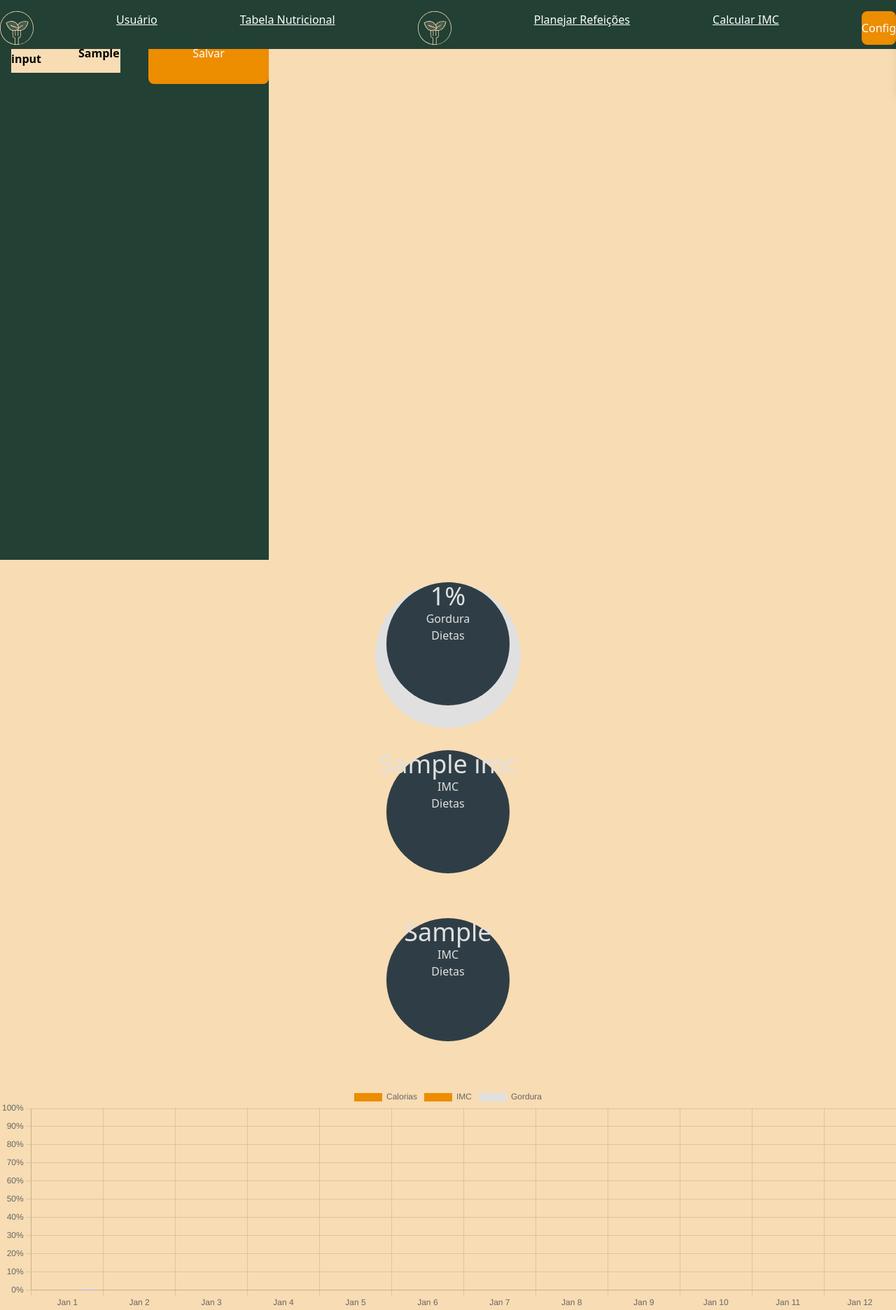
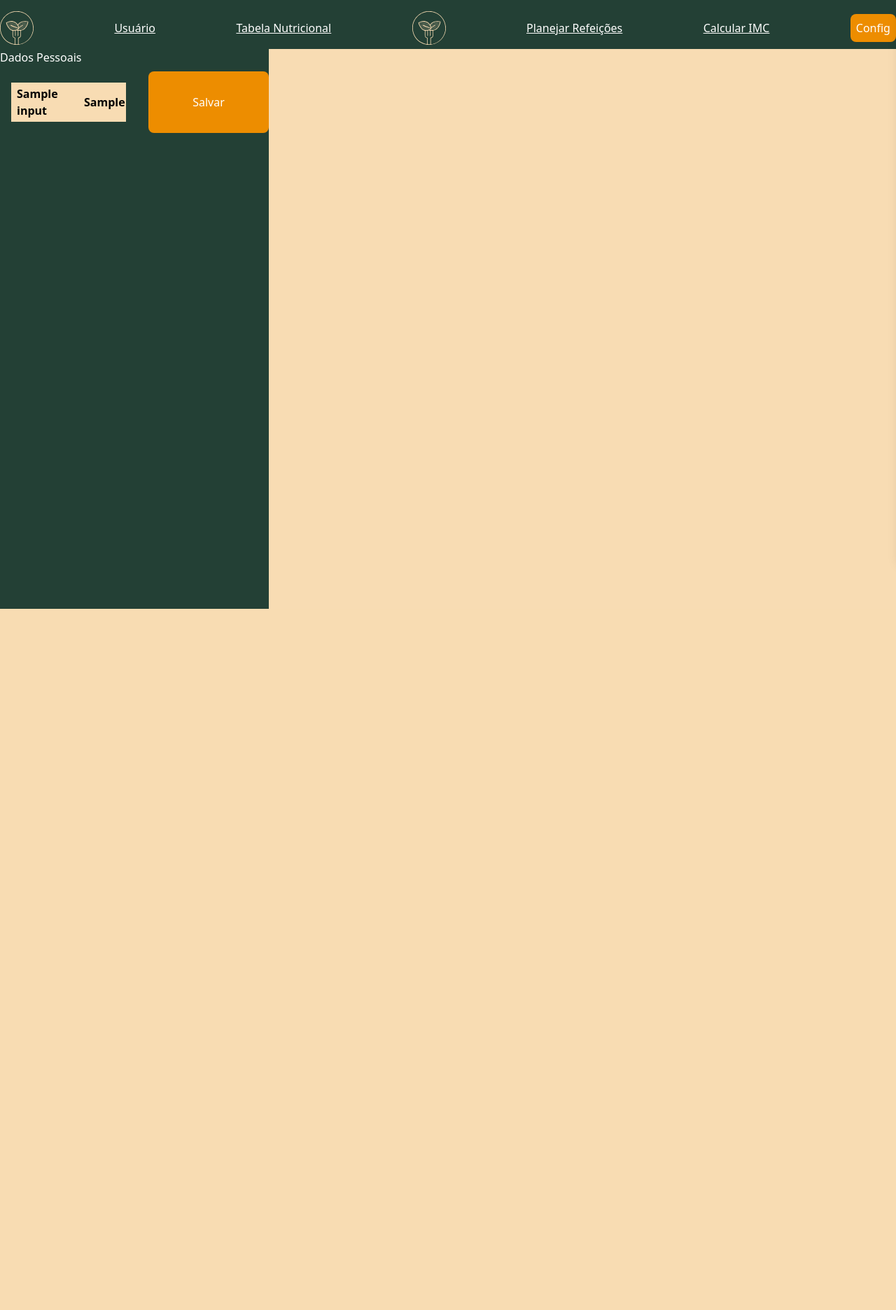
Before and after one commit to amjvidal/Vigorize, a Flask app: template templates/perfil.html in a window 1280 px wide. Shown: the whole page at 70% size. After the commit the page ends 870 px from the top, so only its background shows below. Run offline with Flask 3, Linux system fonts and the light colour scheme; the template is opened without the code that fills it: most values are stand-ins (such as "Sample title", 1, 10 or a date in 2020).

Commit message:
Revert "Merge branch 'Mathus-Rubem' of https://github.com/amjvidal/Vigorize into Nathan-Cunha"
This reverts commit 15cd5d3e27a4ebeb3c3b781d0abc42c27260c474, reversing
changes made to 10753758bbade4774f1b465eabf96566ddec81ad.

```diff
--- a/main.py
+++ b/main.py
@@ -8,7 +8,6 @@ from routes.cadastro import cadastro_routes
 from routes.perfil import perfil_routes
 from routes.primeiroAcesso import primeiroAcesso_routes
 from routes.perGordura import perGordura_routes
-from routes.imc import imc_routes
 
 app.register_blueprint(login_routes)
 app.register_blueprint(recuperar_routes, url_prefix='/recuperar')
@@ -16,6 +15,5 @@ app.register_blueprint(cadastro_routes, url_prefix='/cadastro')
 app.register_blueprint(perfil_routes, url_prefix='/perfil')
 app.register_blueprint(primeiroAcesso_routes, url_prefix='/primeiroAcesso')
 app.register_blueprint(perGordura_routes, url_prefix='/perGordura')
-app.register_blueprint(imc_routes, url_prefix='/imc')
 
 app.run(debug=True)
--- a/routes/login.py
+++ b/routes/login.py
@@ -1,7 +1,5 @@
-import json
 from flask import Blueprint, render_template, request, redirect,url_for, flash
 from firebaseAuth import loginfb, auth, db, emailDb, firstLogin
-
 
 login_routes = Blueprint('login', __name__)
 
--- a/static/css/main.css
+++ b/static/css/main.css
@@ -616,13 +616,6 @@ video {
   margin-bottom: 0.5rem;
 }
 
-<<<<<<< HEAD
-.mb-2 {
-  margin-bottom: 0.5rem;
-}
-
-=======
->>>>>>> origin/Nathan-Cunha
 .mb-4 {
   margin-bottom: 1rem;
 }
@@ -631,13 +624,6 @@ video {
   margin-bottom: 1.5rem;
 }
 
-<<<<<<< HEAD
-.mb-6 {
-  margin-bottom: 1.5rem;
-}
-
-=======
->>>>>>> origin/Nathan-Cunha
 .ms-2 {
   margin-inline-start: 0.5rem;
 }
@@ -650,17 +636,6 @@ video {
   margin-top: 2rem;
 }
 
-<<<<<<< HEAD
-.mt-6 {
-  margin-top: 1.5rem;
-}
-
-.mt-8 {
-  margin-top: 2rem;
-}
-
-=======
->>>>>>> origin/Nathan-Cunha
 .block {
   display: block;
 }
@@ -693,21 +668,10 @@ video {
   height: 13rem;
 }
 
-.h-44 {
-  height: 11rem;
-}
-
-<<<<<<< HEAD
-.h-52 {
-  height: 13rem;
-}
-
 .h-\[70px\] {
   height: 70px;
 }
 
-=======
->>>>>>> origin/Nathan-Cunha
 .h-full {
   height: 100%;
 }
@@ -778,13 +742,6 @@ video {
   flex-direction: column;
 }
 
-<<<<<<< HEAD
-.flex-col {
-  flex-direction: column;
-}
-
-=======
->>>>>>> origin/Nathan-Cunha
 .items-center {
   align-items: center;
 }
@@ -822,17 +779,6 @@ video {
   --tw-space-y-reverse: 0;
   margin-top: calc(0.5rem * calc(1 - var(--tw-space-y-reverse)));
   margin-bottom: calc(0.5rem * var(--tw-space-y-reverse));
-<<<<<<< HEAD
-}
-
-.rounded {
-  border-radius: 0.25rem;
-}
-
-.rounded-full {
-  border-radius: 9999px;
-=======
->>>>>>> origin/Nathan-Cunha
 }
 
 .rounded {
@@ -897,17 +843,6 @@ video {
   background-image: conic-gradient(#606c38 70%, #e0e0e0 0%);
 }
 
-<<<<<<< HEAD
-.bg-\[conic-gradient\(\#606c38_14\.63\%\2c _\#e0e0e0_0\%\)\] {
-  background-image: conic-gradient(#606c38 14.63%, #e0e0e0 0%);
-}
-
-.bg-\[conic-gradient\(\#606c38_70\%\2c _\#e0e0e0_0\%\)\] {
-  background-image: conic-gradient(#606c38 70%, #e0e0e0 0%);
-}
-
-=======
->>>>>>> origin/Nathan-Cunha
 .p-2 {
   padding: 0.5rem;
 }
@@ -936,27 +871,6 @@ video {
   padding-bottom: 0.5rem;
 }
 
-.px-3 {
-  padding-left: 0.75rem;
-  padding-right: 0.75rem;
-}
-
-.px-6 {
-  padding-left: 1.5rem;
-  padding-right: 1.5rem;
-}
-
-.px-8 {
-  padding-left: 2rem;
-  padding-right: 2rem;
-}
-
-<<<<<<< HEAD
-.py-2 {
-  padding-top: 0.5rem;
-  padding-bottom: 0.5rem;
-}
-
 .py-4 {
   padding-top: 1rem;
   padding-bottom: 1rem;
@@ -970,16 +884,6 @@ video {
   padding-top: 1.5rem;
 }
 
-.pb-8 {
-  padding-bottom: 2rem;
-}
-
-.pt-6 {
-  padding-top: 1.5rem;
-}
-
-=======
->>>>>>> origin/Nathan-Cunha
 .pt-\[70px\] {
   padding-top: 70px;
 }
@@ -1024,22 +928,6 @@ video {
 
 .font-bold {
   font-weight: 700;
-<<<<<<< HEAD
-}
-
-.font-semibold {
-  font-weight: 600;
-}
-
-.leading-tight {
-  line-height: 1.25;
-}
-
-.text-\[\#234035\] {
-  --tw-text-opacity: 1;
-  color: rgb(35 64 53 / var(--tw-text-opacity));
-=======
->>>>>>> origin/Nathan-Cunha
 }
 
 .font-semibold {
--- a/templates/perfil.html
+++ b/templates/perfil.html
@@ -2,7 +2,7 @@
 <html>
 <head>
     <meta charset="utf-8">
-    <link rel="stylesheet" href="/static/css/main.css">
+    <link rel="stylesheet" href="/static/css/main.css ">
     <title>Vigorize</title>
     <style>
         /* Estilo adicional para a transição da aba */
@@ -14,7 +14,6 @@
             transform: translateX(0);
         }
     </style>
-    <script src="https://cdn.jsdelivr.net/npm/chart.js"></script>
     <script>
         function showFlashMessages(messages) {
             messages.forEach(message => {
@@ -22,152 +21,76 @@
             });
         }
     </script>
+
+
 </head>
 <body class="bg-[#F8DCB3] min-h-screen">
-    <header class="h-[70px] bg-[#234035] w-full mx-auto fixed top-0 left-0 right-0 z-10">
+    <header class=" h-[70px] bg-[#234035] w-full mx-auto fixed top-0 left-0 right-0 z-10">
         <nav class="flex justify-between items-center space-x-6 py-4">
-            <img src="{{ url_for('static', filename='VIGORIZE_bege.svg') }}" alt="Logo VIGORIZE" class="w-12">
+            <img src="{{ url_for('static', filename='VIGORIZE_bege.svg') }}" alt="Logo VIGORIZE" class=" w-12">
             <a class="text-white underline" href="/perfil">Usuário</a>
             <a class="text-white underline" href="/perfil">Tabela Nutricional</a>
-            <img src="{{ url_for('static', filename='VIGORIZE_bege.svg') }}" alt="Logo VIGORIZE" class="w-12">
+            <img src="{{ url_for('static', filename='VIGORIZE_bege.svg') }}" alt="Logo VIGORIZE" class=" w-12">
             <a class="text-white underline" href="/cadastro">Planejar Refeições</a>
             <a class="text-white underline" href="/treinos">Calcular IMC</a>
             <button id="config-button" class="p-2 bg-[#ED8D00] text-white rounded-lg">Config</button>
         </nav>
     </header>
-
+    <!-- Aba de configuação que desliza -->
     <aside id="config-panel" class="slide-in fixed top-0 right-0 h-full w-[440px] bg-[#234035] text-white shadow-lg z-20">
         <div class="p-4">
             <h2 class="text-xl font-bold mb-4">Configurações</h2>
+            <!-- Conteúdo da aba de configuração aqui -->
             <form action="{{ url_for('perfil.pagina_perfil')}}" method="POST">
                 <input type="hidden" name="action" value="recover_password">
                 <button class="p-2 bg-[#ED8D00] text-white rounded-lg">Recuperar Senha</button>
             </form>
-            <form action="{{ url_for('login.pagina_login')}}" method="POST">
+            <form action="{{ url_for('login.pagina_login')}}" method="POST" >
                 <input type="hidden" name="action" value="logout">
                 <button class="p-2 bg-[#b01002d7] text-white rounded-lg">Logout</button>
             </form>
             <button id="close-button" class="p-2 bg-[#b01002d7] text-white rounded-lg">Fechar</button>
         </div>
     </aside>
+    <main class="pt-[70px]">
 
-    <main class="pt-[70px]">
-        <div class="bg-[#234035] space-y-2 h-screen w-[30%]">
-            <div>
+        <div class=" bg-[#234035] space-y-2 h-screen w-[30%] ">
+            <div class="">
                 <h3 class="text-white">Dados Pessoais</h3>
             </div>
-            <form id="form_update_profile" action="{{ url_for('perfil.pagina_perfil')}}" method="POST">
+            <form id="form_update_profile"action="{{ url_for('perfil.pagina_perfil')}}" method="POST" >
                 <input type="hidden" name="action" value="update_profile">
                 <div class="grid grid-cols-2 gap-y-10 gap-x-10">
                     {% for input in inputs %}
                         <div class="bg-[#F8DCB3] flex items-center space-x-4 m-4">
                             <label class="text-black font-semibold min-w-20 float-start ms-2" for="{{ input.name }}">{{ input.label }}</label>
                             <input class="bg-[#F8DCB3] mx-4 py-4 outline-none border-0 placeholder:text-right text-right placeholder:text-black font-semibold form-control max-w-[60px] float-end"
-                                type="{{ input.type }}"
-                                id="{{ input.id }}"
-                                name="{{ input.name }}"
-                                max="{{ input.max }}"
-                                min="{{ input.min }}"
-                                value="{{ input.value }}">
+                            type="{{ input.type }}"
+                            id = "{{ input.id }}"
+                            name="{{ input.name }}"
+                            max="{{ input.max }}"
+                            min="{{ input.min }}"
+                            value="{{ input.value}}">
                         </div>
                     {% endfor %}
                     <button class="p-2 bg-[#ED8D00] text-white rounded-lg">Salvar</button>
                 </div>
             </form>
-        </div>
-        <div class="flex justify-center mt-8">
-            <div class="relative w-52 h-52 rounded-full flex items-center justify-center"
-                 style="background-image: conic-gradient(#606c38 {{ percent_gordura }}%, #e0e0e0 {{ percent_gordura }}%)">
-                <div class="absolute w-44 h-44 bg-[#2f3e46] rounded-full"></div>
-                <div class="relative text-[#e0e0e0] text-4xl text-center">
-                    {{ percent_gordura }}%
-                    <div class="text-base">Gordura<br>Dietas</div>
-                </div>
-            </div>
-        </div>
-        <div class="flex justify-center mt-8">
-            <div class="relative w-52 h-52 rounded-full flex items-center justify-center"
-                 style="background-image: conic-gradient(#606c38 {{ imc }}%, #e0e0e0 {{ imc }}%)">
-                <div class="absolute w-44 h-44 bg-[#2f3e46] rounded-full"></div>
-                <div class="relative text-[#e0e0e0] text-4xl text-center">
-                    {{ imc }}
-                    <div class="text-base">IMC<br>Dietas</div>
-                </div>
-            </div>
-        </div>
-        <div class="flex justify-center mt-8">
-            <div class="relative w-52 h-52 rounded-full flex items-center justify-center"
-                 style="background-image: conic-gradient(#606c38 {{ cal_value }}%, #e0e0e0 {{ cal_value }}%)">
-                <div class="absolute w-44 h-44 bg-[#2f3e46] rounded-full"></div>
-                <div class="relative text-[#e0e0e0] text-4xl text-center">
-                    {{ cal_value }}
-                    <div class="text-base">IMC<br>Dietas</div>
-                </div>
-            </div>
-        </div>
 
-
-
-
-        <!-- Adiciona o gráfico -->
-        <div class="flex justify-center mt-8">
-            <canvas id="activityGrowthChart" width="400" height="100"></canvas>
         </div>
     </main>
 
     {% with messages = get_flashed_messages(with_categories=True) %}
         {% if messages %}
             <script>
+                // Transforma mensagens de flash em um array para o JavaScript
                 const messages = {{ messages | tojson }};
-                showFlashMessages(messages.map(msg => msg[1]));
+                showFlashMessages(messages.map(msg => msg[1]));  // msg[1] é a mensagem, msg[0] é a categoria
             </script>
         {% endif %}
     {% endwith %}
 
     <script>
-        // Configuração do gráfico usando Chart.js
-        const ctx = document.getElementById('activityGrowthChart').getContext('2d');
-        const activityGrowthChart = new Chart(ctx, {
-            type: 'bar',
-            data: {
-                labels: ['Jan 1', 'Jan 2', 'Jan 3', 'Jan 4', 'Jan 5', 'Jan 6', 'Jan 7', 'Jan 8', 'Jan 9', 'Jan 10', 'Jan 11', 'Jan 12'],
-                datasets: [
-                    {
-                        label: 'Calorias',
-                        data: ["{{ calorias }}"],
-
-                        backgroundColor: '#ED8D00'
-                    },
-                    {
-                        label: 'IMC',
-                        data: ["{{ imc }}"],
-
-                        backgroundColor: '#ED8D00'
-                    },
-                    {
-                        label: 'Gordura',
-                        data: ["{{ percent_gordura }}"],
-
-
-                        backgroundColor: '#e0e0e0'
-                    }
-                ]
-            },
-            options: {
-                scales: {
-                    y: {
-                        beginAtZero: true,
-                        max: 100,
-                        ticks: {
-                            callback: function(value) {
-                                return value + "%";
-                            }
-                        }
-                    }
-                }
-            }
-        });
-
         // JavaScript para controlar a visibilidade da aba
         document.getElementById('config-button').addEventListener('click', function() {
             document.getElementById('config-panel').classList.toggle('active');
@@ -177,5 +100,7 @@
             document.getElementById('config-panel').classList.remove('active');
         });
     </script>
+
 </body>
+
 </html>
--- a/templates/recuperar.html
+++ b/templates/recuperar.html
@@ -41,7 +41,6 @@
         {% endif %}
     {% endwith %}
 
-
     </div>
 </body>
 </html>
```
Also changed, not shown: calculadora.py (+9 -42 lines), routes/imc.py (deleted, +0 -27 lines), routes/perfil.py (+21 -26 lines), templates/calculadora_imc.html (deleted, +0 -93 lines).
